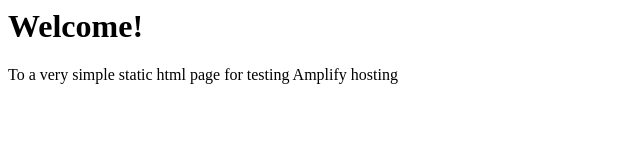
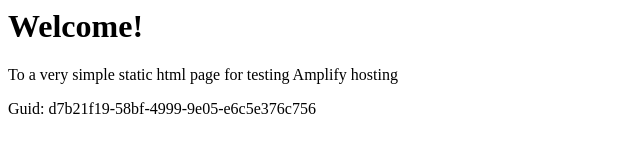
Before and after one commit to aws-aemilia-fra/Github-PR-Commit-Integration-Test-DoNotTouch-v1-preprod-eu-central-1, a website: page src/index.html in a window 1280 px wide. Shown: the whole page, without its empty margins (0-640 px from the left). Drawn offline with Linux system fonts and the light colour scheme.

Commit message:
commit from integ tests

```diff
--- a/src/index.html
+++ b/src/index.html
@@ -1,3 +1,5 @@
+
+
 <html lang="en">
 
 <head>
@@ -10,6 +12,6 @@
 <body>
     <h1>Welcome!</h1>
     <p>To a very simple static html page for testing Amplify hosting</p>
-</body>
+    <p>Guid: d7b21f19-58bf-4999-9e05-e6c5e376c756</p></body>
 
 </html>
```
